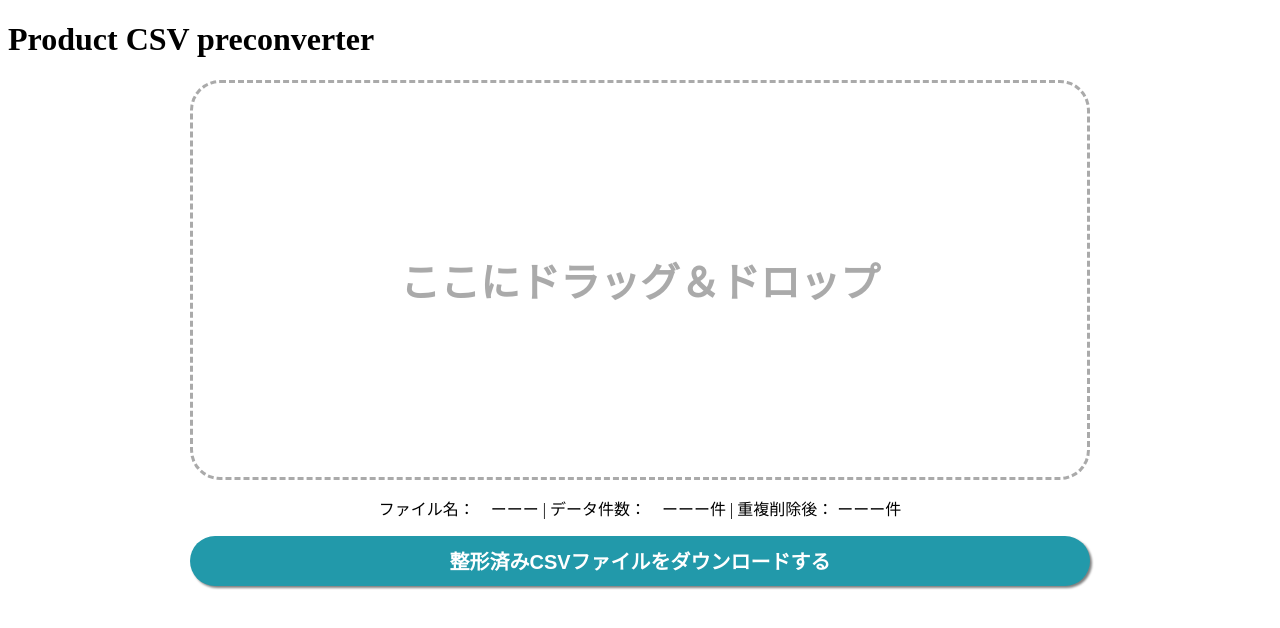
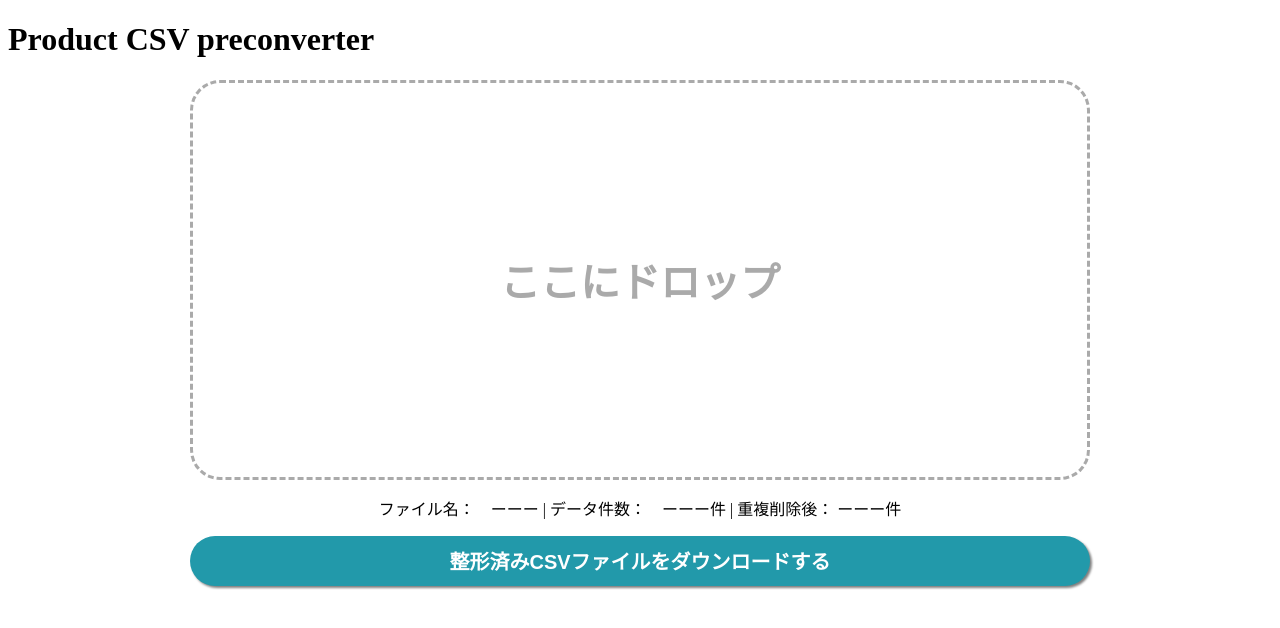
Before and after one commit to nanika-e-idea/csvconv, a Nuxt app: page / in a window 1280 px wide. Shown: the top 628 px of the page. Built offline with nearby package versions, Linux system fonts and the light colour scheme.

Commit message:
Working file upload event

```diff
--- a/components/FileUp.vue
+++ b/components/FileUp.vue
@@ -1,10 +1,21 @@
 <template>
     <div class="file_up">
-        <div class="droparea">
-            ここにドラッグ＆ドロップ
+        <div class="droparea"　@dragenter="onFileDrop">
+            ここにドロップ
         </div>
     </div>
 </template>
+<script>
+export default{
+    methods: {
+        onFileDrop() {
+            console.log('Some File was droped!');
+            return false;
+        }
+    }
+}
+</script>
+
 <style type="scss">
     .file_up{
         display: flex;
```
